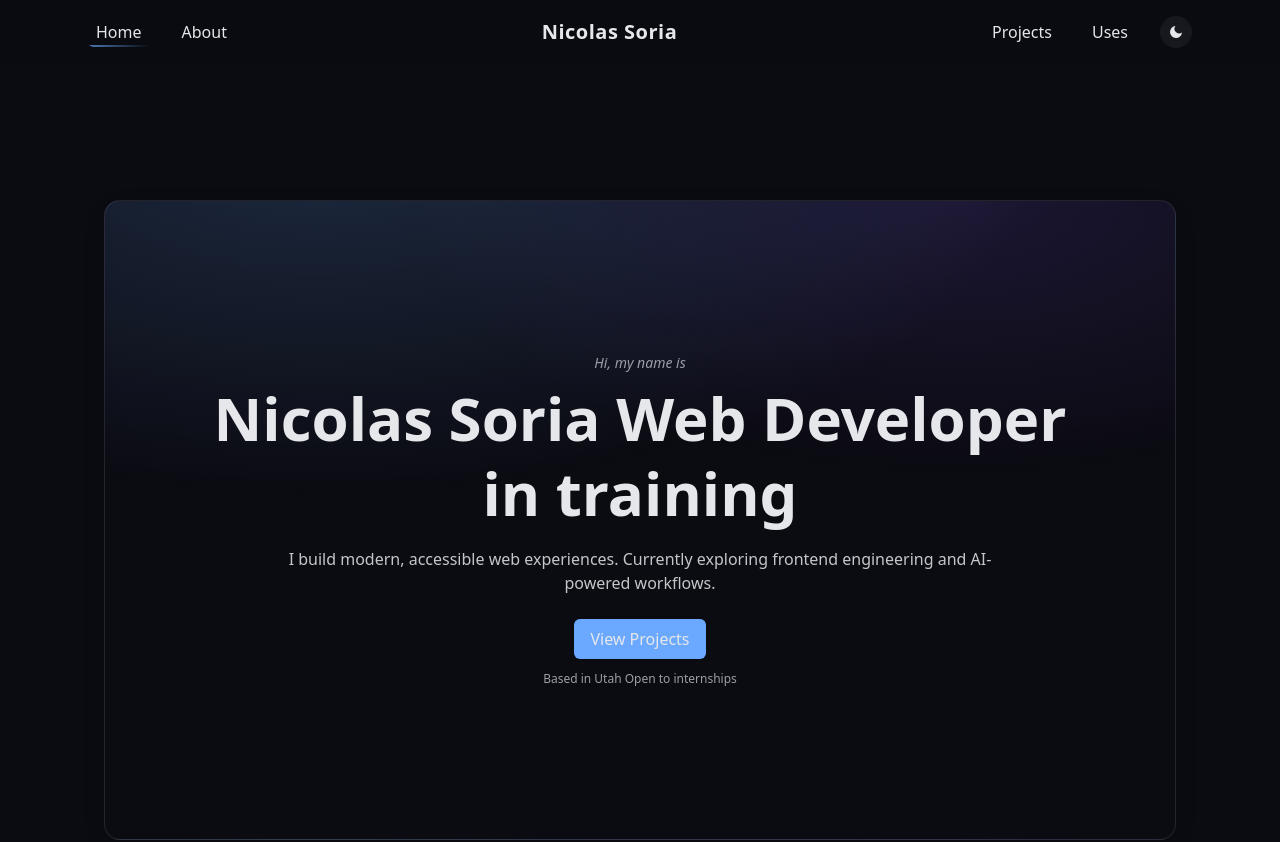
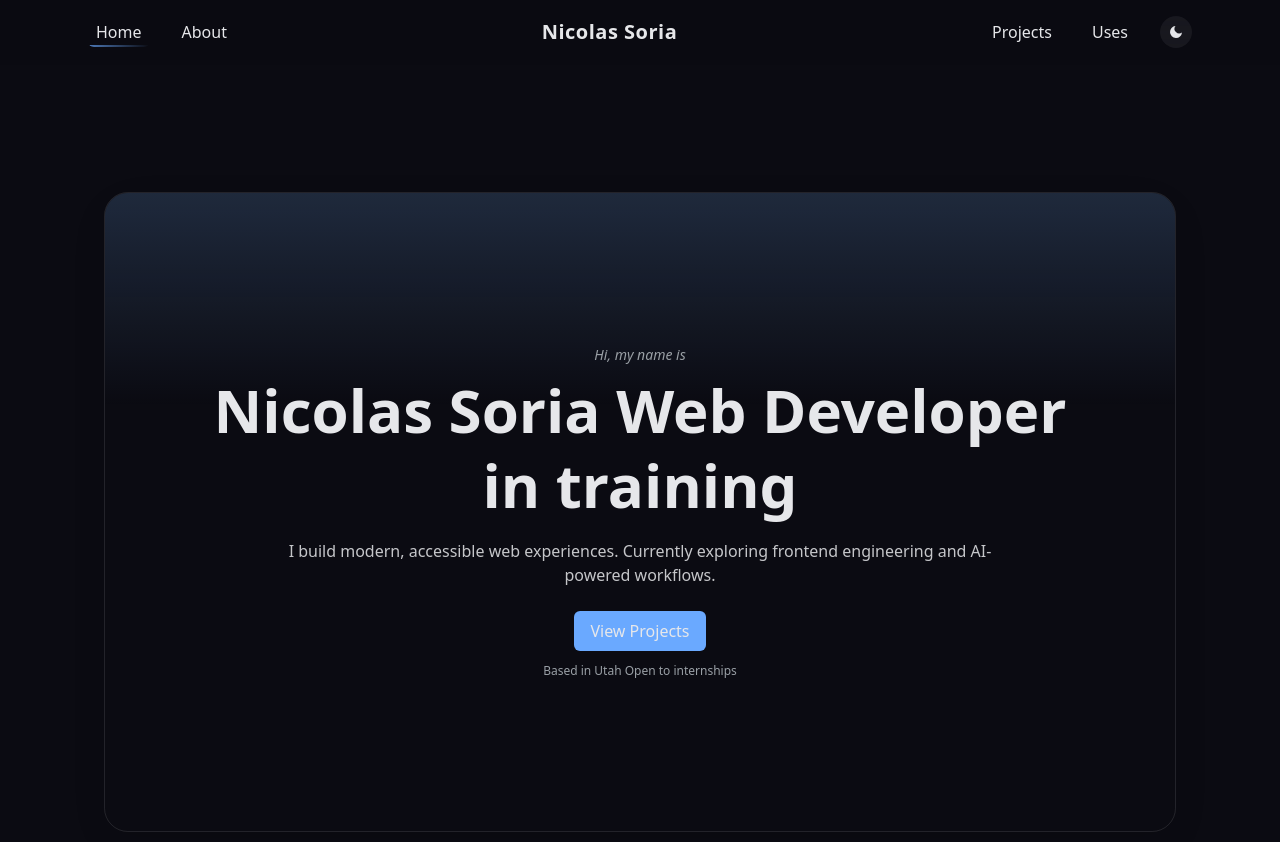
Before and after one commit to Nicocoder1/css220-portfolio, a Next.js app: page / in a window 1280 px wide. Shown: the top 842 px of the page. Built offline with nearby package versions, Linux system fonts and the light colour scheme.

Commit message:
changing it back to light blue

```diff
--- a/app/components/HeroSection.tsx
+++ b/app/components/HeroSection.tsx
@@ -4,14 +4,15 @@ import { motion } from "framer-motion";
 
 export default function HeroSection() {
   return (
-    <section className="w-full full-dvh flex items-center justify-center px-4 mt-4 sm:mt-6 md:mt-8 lg:mt-10">
+    <section className="w-full full-dvh flex items-center justify-center px-4 mt-2 sm:mt-4 md:mt-6 lg:mt-8">
       <motion.div
         initial={{ opacity: 0, y: 32 }}
         animate={{ opacity: 1, y: 0 }}
         transition={{ duration: 0.7, ease: "easeOut" }}
-        className="hero-gradient rounded-2xl border border-white/10 shadow-[0_8px_32px_-8px_rgba(0,0,0,0.12),0_2px_8px_0_rgba(0,0,0,0.04)] dark:shadow-[0_8px_32px_-8px_rgba(0,0,0,0.32),0_2px_8px_0_rgba(0,0,0,0.16)] flex items-center justify-center w-full max-w-[1200px] min-h-[60dvh] sm:min-h-[70dvh] md:min-h-[75dvh] lg:min-h-[80dvh] p-4 sm:p-6"
+        className="relative rounded-3xl border border-white/10 shadow-[0_12px_48px_-12px_rgba(0,0,0,0.10),0_4px_16px_0_rgba(0,0,0,0.06)] dark:shadow-[0_12px_48px_-12px_rgba(0,0,0,0.40),0_4px_16px_0_rgba(0,0,0,0.18)] flex items-center justify-center w-full max-w-[1200px] min-h-[60dvh] sm:min-h-[70dvh] md:min-h-[75dvh] lg:min-h-[80dvh] p-4 sm:p-6 overflow-hidden"
       >
-        <div className="w-full h-full flex flex-col items-center justify-center p-6 sm:p-12 lg:p-20 text-center">
+        <div className="absolute top-0 left-0 w-full h-1/3 pointer-events-none z-0" style={{background: "linear-gradient(180deg,rgba(120,180,255,0.18) 0%,rgba(255,255,255,0) 100%)"}}></div>
+        <div className="relative z-10 w-full h-full flex flex-col items-center justify-center p-6 sm:p-12 lg:p-20 text-center">
           <p className="text-xs sm:text-sm text-[var(--muted)] mb-2 italic font-light">Hi, my name is</p>
           <h1 className="text-5xl sm:text-6xl font-black leading-tight text-[var(--fg)] dark:text-[var(--fg)]">
             Nicolas Soria  Web Developer in training
--- a/app/components/NavBar.tsx
+++ b/app/components/NavBar.tsx
@@ -64,8 +64,8 @@ export default function NavBar() {
     <nav
       className={`fixed top-0 left-0 w-full z-50 transition-all duration-500 ${
         scrolled
-          ? "bg-[var(--bg)]/80 backdrop-blur-sm shadow-sm border-b border-black/10 dark:border-white/10"
-          : "bg-[var(--bg)]/90 backdrop-blur-lg border-b border-transparent"
+          ? "bg-[var(--bg)]/60 backdrop-blur-sm shadow-sm border-b border-black/10 dark:border-white/10"
+          : "bg-[var(--bg)]/40 backdrop-blur-lg border-b border-transparent"
       }`}
     >
       <div className="max-w-6xl mx-auto px-6 flex items-center justify-between h-16">
--- a/app/contact/page.tsx
+++ /dev/null
@@ -1,22 +0,0 @@
-import type { ReactElement } from "react";
-
-import SectionHeading from "../components/SectionHeading";
-import AnimatedSection from "../components/AnimatedSection";
-import ContactSection from "../components/ContactSection";
-import Link from "next/link";
-
-export default function ContactPage(): ReactElement {
-  return (
-    <main>
-      <div className="max-w-6xl mx-auto px-4 sm:px-6 py-20">
-        <div className="mb-6">
-          <Link href="/" className="text-[var(--accent)] hover:underline">← Back to Home</Link>
-        </div>
-        <AnimatedSection aria-label="Contact">
-          <SectionHeading>Contact</SectionHeading>
-          <ContactSection />
-        </AnimatedSection>
-      </div>
-    </main>
-  );
-}
```
Also changed, not shown: public/matrix-356024_1280.jpg (added), public/quilted-bg.svg (added).
